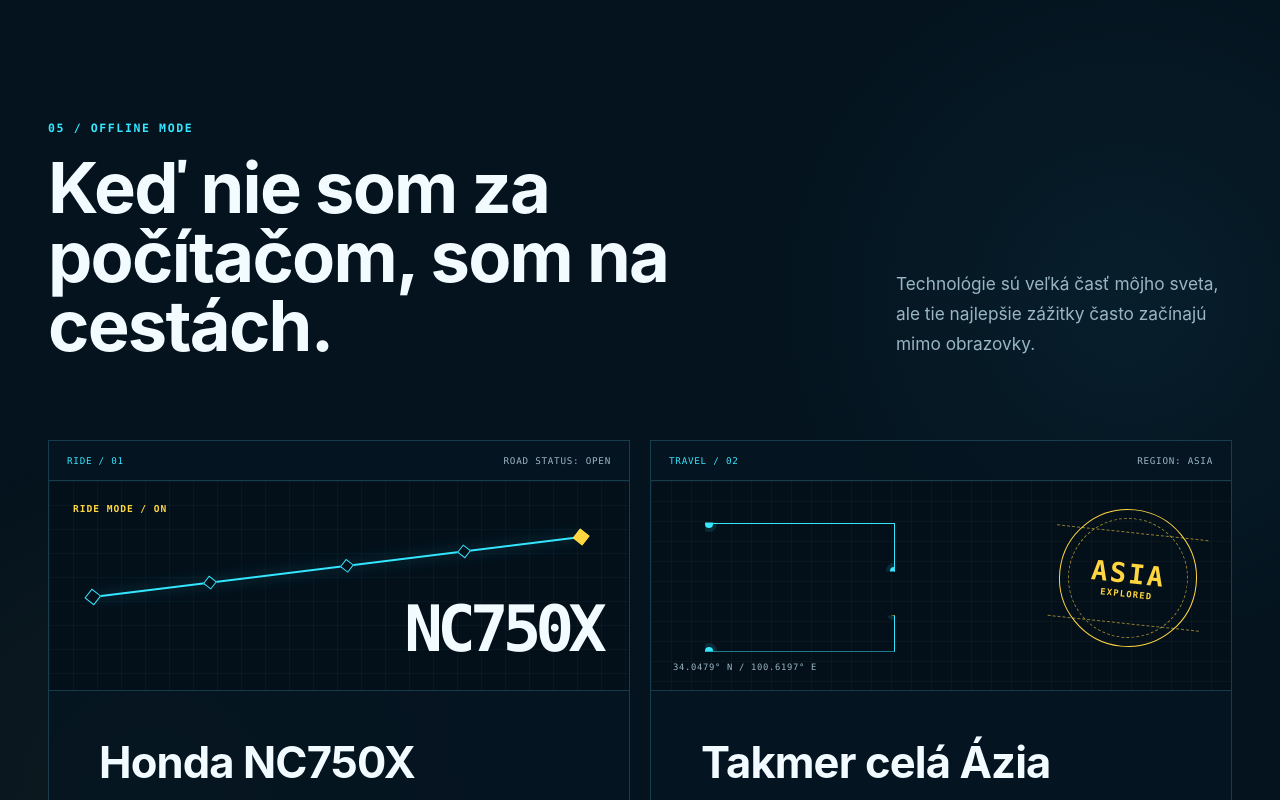
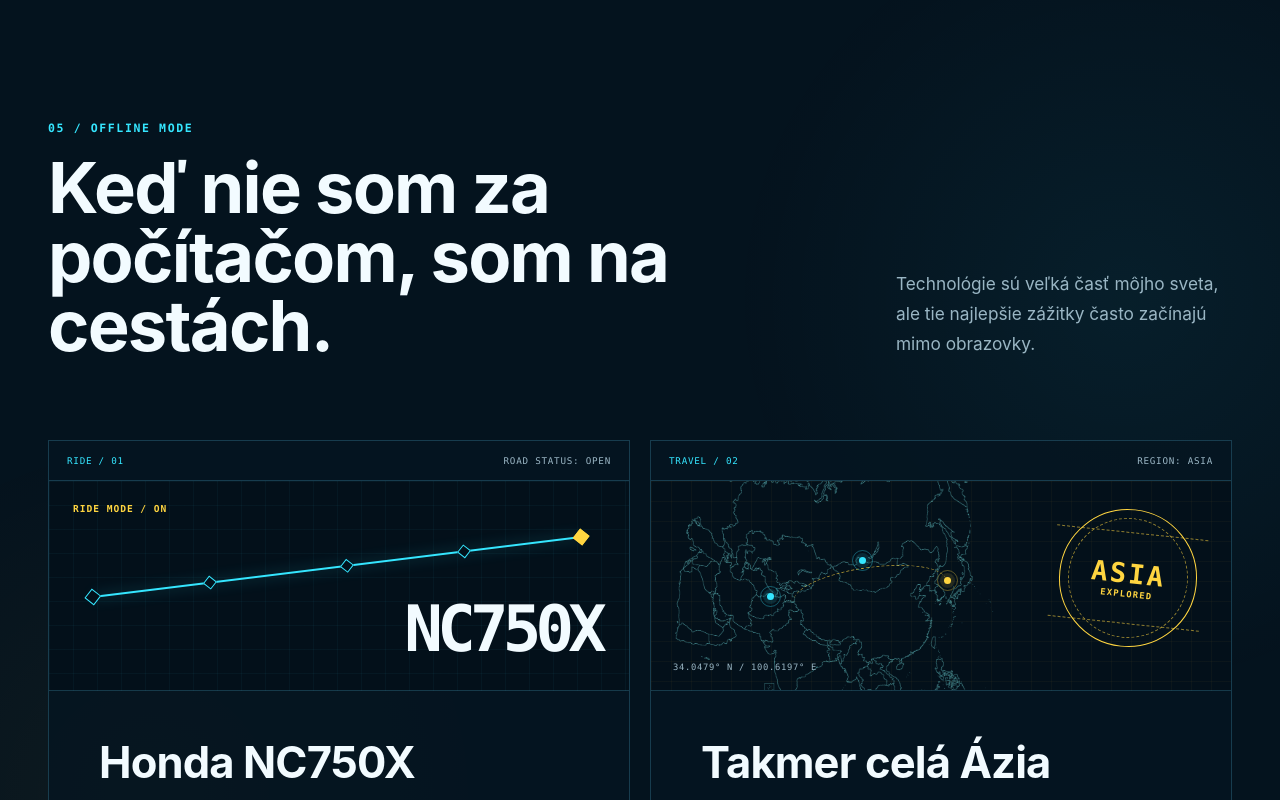
Before and after one commit to DominikPalo/dominikpalo.github.io, a React (Vite) app: page / in a window 1280 px wide. Shown: the part 6400-7200 px from the top of the page. Built offline with nearby package versions, Linux system fonts and the light colour scheme.

Commit message:
Replace travel route frame with Asia map

```diff
--- a/app/globals.css
+++ b/app/globals.css
@@ -1252,31 +1252,54 @@
   letter-spacing: 0.14em;
 }
 
-.travel-route {
-  position: absolute;
-  top: 42px;
-  bottom: 38px;
-  left: 54px;
-  width: 190px;
-  border-top: 1px solid var(--cyan);
-  border-right: 1px solid var(--cyan);
-  border-bottom: 1px solid var(--cyan);
-  clip-path: polygon(0 0, 100% 0, 100% 38%, 68% 38%, 68% 72%, 100% 72%, 100% 100%, 0 100%);
-}
-
-.travel-route i {
-  position: absolute;
-  width: 8px;
-  height: 8px;
+.asia-map-outline {
+  position: absolute;
+  top: -52px;
+  left: 24px;
+  width: min(64%, 350px);
+  opacity: 0.58;
+  filter: invert(86%) sepia(92%) saturate(1554%) hue-rotate(157deg) brightness(103%) contrast(104%);
+}
+
+.map-connection {
+  position: absolute;
+  top: 86px;
+  left: 142px;
+  width: 154px;
+  height: 48px;
+  transform: rotate(-8deg);
+  border-top: 1px dashed rgba(255, 213, 64, 0.72);
+  border-radius: 50%;
+}
+
+.map-pin {
+  position: absolute;
+  width: 7px;
+  height: 7px;
   border-radius: 50%;
   background: var(--cyan);
+  color: var(--cyan);
   box-shadow: 0 0 0 4px rgba(53, 230, 255, 0.12);
 }
 
-.travel-route i:nth-child(1) { top: -4px; left: 0; }
-.travel-route i:nth-child(2) { top: 34%; right: -4px; }
-.travel-route i:nth-child(3) { right: -4px; bottom: 27%; background: var(--yellow); }
-.travel-route i:nth-child(4) { bottom: -4px; left: 0; }
+.map-pin::after {
+  position: absolute;
+  inset: -7px;
+  border: 1px solid currentColor;
+  border-radius: 50%;
+  content: "";
+  opacity: 0.35;
+}
+
+.map-pin-west { top: 112px; left: 116px; }
+.map-pin-central { top: 76px; left: 208px; }
+.map-pin-east {
+  top: 96px;
+  left: 293px;
+  color: var(--yellow);
+  background: var(--yellow);
+  box-shadow: 0 0 0 4px rgba(255, 213, 64, 0.12);
+}
 
 .travel-coordinate {
   position: absolute;
@@ -1755,10 +1778,21 @@
     font-size: clamp(2.3rem, 14vw, 3.8rem);
   }
 
-  .travel-route {
-    left: 24px;
-    width: 140px;
-  }
+  .asia-map-outline {
+    top: -28px;
+    left: 12px;
+    width: 240px;
+  }
+
+  .map-connection {
+    top: 88px;
+    left: 88px;
+    width: 130px;
+  }
+
+  .map-pin-west { left: 68px; }
+  .map-pin-central { left: 144px; }
+  .map-pin-east { left: 214px; }
 
   .passport-stamp {
     right: 20px;
--- a/app/page.tsx
+++ b/app/page.tsx
@@ -769,12 +769,11 @@
                 <span>REGION: ASIA</span>
               </div>
               <div className="travel-visual" aria-hidden="true">
-                <div className="travel-route">
-                  <i />
-                  <i />
-                  <i />
-                  <i />
-                </div>
+                <img className="asia-map-outline" src="/asia-outline.png" alt="" />
+                <span className="map-connection" />
+                <i className="map-pin map-pin-west" />
+                <i className="map-pin map-pin-central" />
+                <i className="map-pin map-pin-east" />
                 <div className="passport-stamp">
                   <strong>ASIA</strong>
                   <small>EXPLORED</small>
```
Also changed, not shown: public/asia-outline.png (added).
